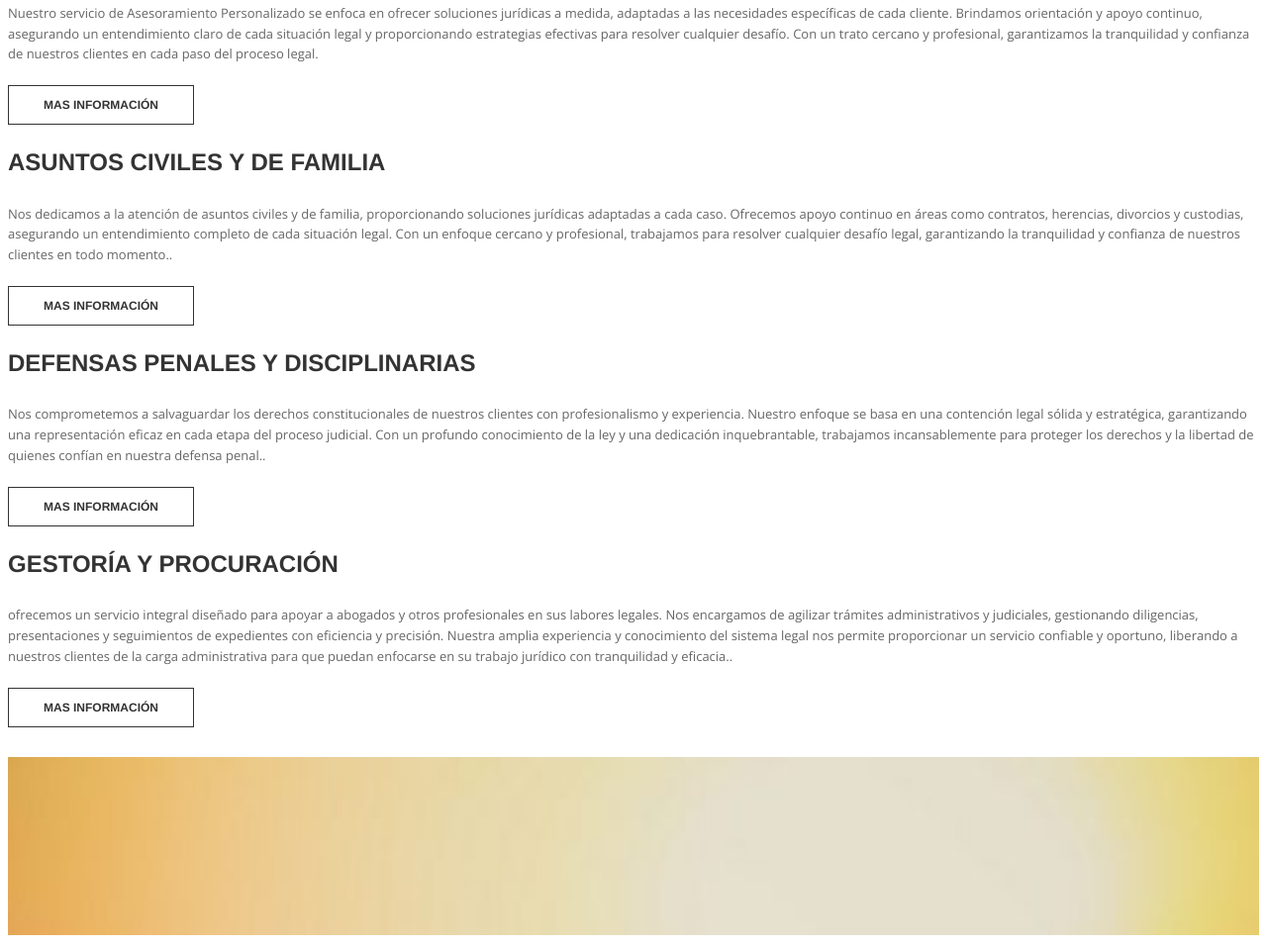
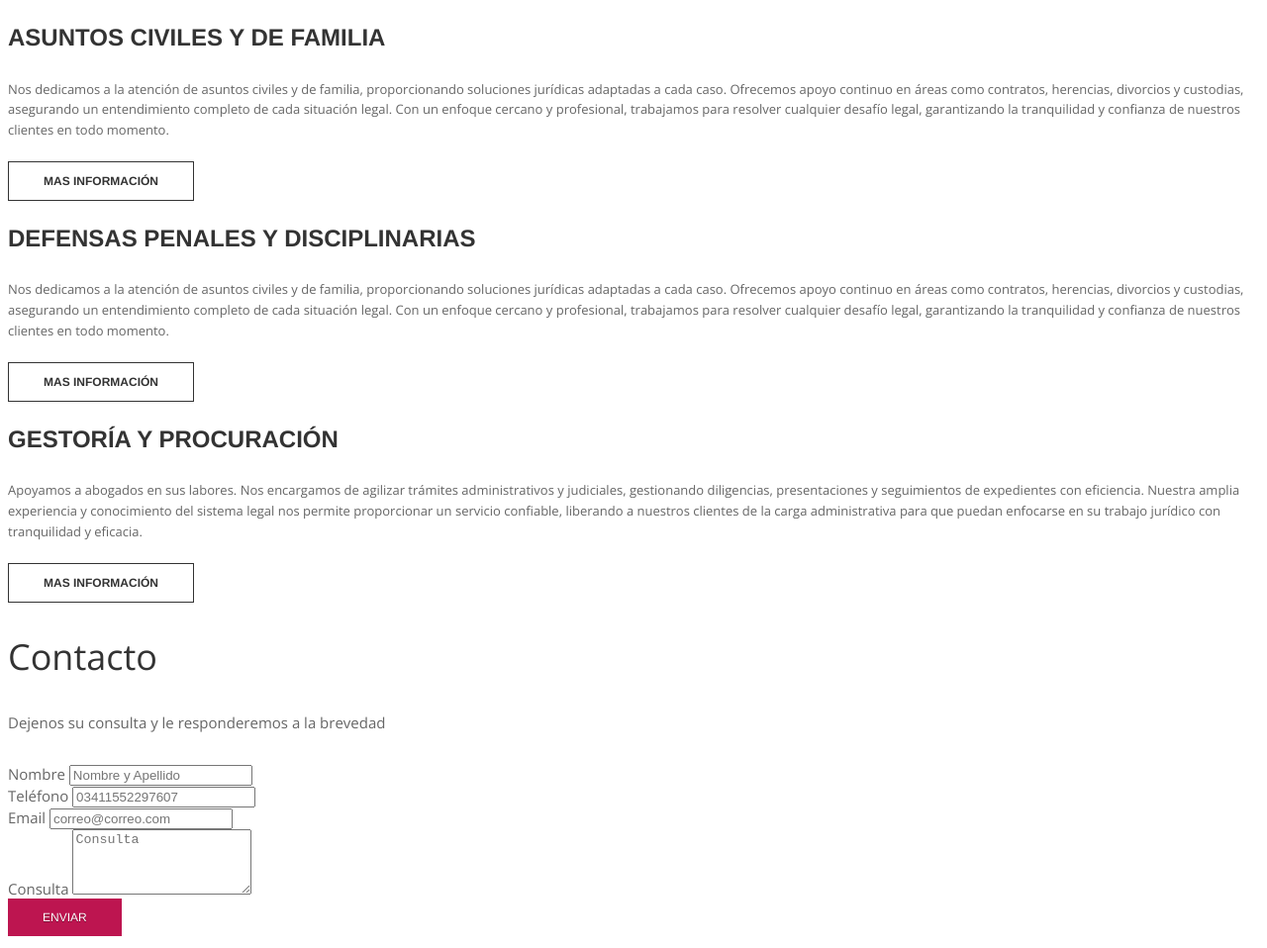
Before and after one commit to marianodevel/byb_landing, a plain HTML site: page index.html in a window 1280 px wide. Shown: the part 942-1900 px from the top of the page at 99% size. Drawn offline with nearby package versions, Linux system fonts and the light colour scheme; some icons are missing; a web font is replaced by a local one.

Commit message:
cambiado texto

```diff
--- a/assets/css/styles.css
+++ b/assets/css/styles.css
@@ -225,7 +225,7 @@ a:hover {
 
 **********************************************************************/
 #head {
-  background: #f4f4f4 url(../images/bg_head.jpg) top center;
+  background: #f4f4f4 url(../images/corte2.png) top center;
   background-size: cover;
   color: #7C7C7C;
   padding: 30px 0 35px 0;
--- a/index.html
+++ b/index.html
@@ -26,7 +26,7 @@
 <header id="header">
 	<div id="head" class="parallax" parallax-speed="2">
 		<h1 id="logo" class="text-center">
-			<img class="img-circle" src="assets/images/guy.jpg" alt="">
+			<img class="img-circle" src="assets/images/scales.jpg" alt="">
 			<span class="title">B y B Abogados</span>
 			<span class="tagline">Rio Gallegos | Santa Cruz | Argentina<br>
 				<a href="mailto:bybabogados@proton.me">bybabogados@proton.me</a></span>
@@ -40,7 +40,7 @@
 				<button type="button" class="navbar-toggle" data-toggle="collapse" data-target="#bs-example-navbar-collapse-1"> <span class="sr-only">Toggle navigation</span> <span class="icon-bar"></span> <span class="icon-bar"></span> <span class="icon-bar"></span> </button>
 			</div>
 
-			<div class="navbar-collapse collapse">
+			<!--	<div class="navbar-collapse collapse">
 
 				<ul class="nav navbar-nav">
 					<li class="active"><a href="index.html">Inicio</a></li>
@@ -74,28 +74,29 @@
 			<div class="row">
 				<div class="col-sm-6 col-md-3">
 					<h3 class="text-center">Asesoramiento personalizado</h3>
-					<p>Nuestro servicio de Asesoramiento Personalizado se enfoca en ofrecer soluciones jurídicas a medida, adaptadas a las necesidades específicas de cada cliente. Brindamos orientación y apoyo continuo, asegurando un entendimiento claro de cada situación legal y proporcionando estrategias efectivas para resolver cualquier desafío. Con un trato cercano y profesional, garantizamos la tranquilidad y confianza de nuestros clientes en cada paso del proceso legal.</p>
+					<p>Nuestro servicio se enfoca en ofrecer soluciones jurídicas a medida, adaptadas a las necesidades de cada cliente. Brindamos orientación y apoyo continuo, asegurando un entendimiento claro de cada situación legal y proporcionando estrategias efectivas para resolver cualquier desafío. Con un trato cercano y profesional, garantizamos la tranquilidad y confianza de nuestros clientes en cada paso del proceso legal.</p>
 					<p class="text-center"><a href="" class="btn btn-action">Mas información</a></p>
 				</div>
 				<div class="col-sm-6 col-md-3">
 					<h3 class="text-center">Asuntos Civiles y de Familia</h3>
-					<p>Nos dedicamos a la atención de asuntos civiles y de familia, proporcionando soluciones jurídicas adaptadas a cada caso. Ofrecemos apoyo continuo en áreas como contratos, herencias, divorcios y custodias, asegurando un entendimiento completo de cada situación legal. Con un enfoque cercano y profesional, trabajamos para resolver cualquier desafío legal, garantizando la tranquilidad y confianza de nuestros clientes en todo momento..</p>
+					<p>Nos dedicamos a la atención de asuntos civiles y de familia, proporcionando soluciones jurídicas adaptadas a cada caso. Ofrecemos apoyo continuo en áreas como contratos, herencias, divorcios y custodias, asegurando un entendimiento completo de cada situación legal. Con un enfoque cercano y profesional, trabajamos para resolver cualquier desafío legal, garantizando la tranquilidad y confianza de nuestros clientes en todo momento.</p>
 					<p class="text-center"><a href="" class="btn btn-action">Mas información</a></p>
 				</div>
 				<div class="col-sm-6 col-md-3">
 					<h3 class="text-center">Defensas Penales y Disciplinarias</h3>
-					<p>Nos comprometemos a salvaguardar los derechos constitucionales de nuestros clientes con profesionalismo y experiencia. Nuestro enfoque se basa en una contención legal sólida y estratégica, garantizando una representación eficaz en cada etapa del proceso judicial. Con un profundo conocimiento de la ley y una dedicación inquebrantable, trabajamos incansablemente para proteger los derechos y la libertad de quienes confían en nuestra defensa penal..</p>
+					<p>Nos dedicamos a la atención de asuntos civiles y de familia, proporcionando soluciones jurídicas adaptadas a cada caso. Ofrecemos apoyo continuo en áreas como contratos, herencias, divorcios y custodias, asegurando un entendimiento completo de cada situación legal. Con un enfoque cercano y profesional, trabajamos para resolver cualquier desafío legal, garantizando la tranquilidad y confianza de nuestros clientes en todo momento.</p>
 					<p class="text-center"><a href="" class="btn btn-action">Mas información</a></p>
 				</div>
 				<div class="col-sm-6 col-md-3">
 					<h3 class="text-center">Gestoría y Procuración</h3>
-					<p>ofrecemos un servicio integral diseñado para apoyar a abogados y otros profesionales en sus labores legales. Nos encargamos de agilizar trámites administrativos y judiciales, gestionando diligencias, presentaciones y seguimientos de expedientes con eficiencia y precisión. Nuestra amplia experiencia y conocimiento del sistema legal nos permite proporcionar un servicio confiable y oportuno, liberando a nuestros clientes de la carga administrativa para que puedan enfocarse en su trabajo jurídico con tranquilidad y eficacia..</p>
+					<p>Apoyamos a abogados en sus labores. Nos encargamos de agilizar trámites administrativos y judiciales, gestionando diligencias, presentaciones y seguimientos de expedientes con eficiencia. Nuestra amplia experiencia y conocimiento del sistema legal nos permite proporcionar un servicio confiable, liberando a nuestros clientes de la carga administrativa para que puedan enfocarse en su trabajo jurídico con tranquilidad y eficacia.</p>
+
 					<p class="text-center"><a href="" class="btn btn-action">Mas información</a></p>
 				</div>
 			</div>
 		</div> <!-- / section -->
 
-		<div class="row section recentworks topspace">
+		<!--		<div class="row section recentworks topspace">
 
 			<div class="thumbnails recentworks row">
 
@@ -181,7 +182,30 @@
 		</div> <!-- /section -->
 
 		<div class="row section topspace">
-			<div class="panel panel-cta"><div class="panel-body">
+			<div class="container mt-5">
+        <h2>Contacto</h2>
+	<p>Dejenos su consulta y le responderemos a la brevedad</p>
+        <form>
+            <div class="form-group">
+                <label for="nombre">Nombre</label>
+                <input type="text" class="form-control" id="nombre" placeholder="Nombre y Apellido" required>
+            </div>
+            <div class="form-group">
+                <label for="telefono">Teléfono</label>
+                <input type="tel" class="form-control" id="telefono" placeholder="03411552297607" pattern="[0-9]{10}" required>
+            </div>
+            <div class="form-group">
+                <label for="mail">Email</label>
+                <input type="email" class="form-control" id="mail" placeholder="correo@correo.com" required>
+            </div>
+            <div class="form-group">
+                <label for="consulta">Consulta</label>
+                <textarea class="form-control" id="consulta" rows="4" placeholder="Consulta" required></textarea>
+            </div>
+            <button type="submit" class="btn btn-primary">Enviar</button>
+        </form>
+    </div>
+			<!--			<div class="panel panel-cta"><div class="panel-body">
 				<div class="col-lg-8">
 					<p>A simple, nice-looking <b>call to action box</b>. Boxing is about respect. getting it for yourself,
 					and taking it away from the other guy. no, this is mount everest. </p>
@@ -209,18 +233,18 @@
 	<div class="container">
 		<div class="row">
 			<div class="col-md-3 widget">
-				<h3 class="widget-title">Contact</h3>
+				<h3 class="widget-title">Contacto</h3>
 				<div class="widget-body">
 					<p>+234 23 9873237<br>
-						<a href="mailto:#">some.email@somewhere.com</a><br>
+						<a href="mailto:#">bybabogados@proton.me</a><br>
 						<br>
-						234 Hidden Pond Road, Ashland City, TN 37015
+						2966 710889
 					</p>
 				</div>
 			</div>
 
 			<div class="col-md-3 widget">
-				<h3 class="widget-title">Follow me</h3>
+				<h3 class="widget-title">ByB en las redes</h3>
 				<div class="widget-body">
 					<p class="follow-me-icons">
 						<a href=""><i class="fa fa-twitter fa-2"></i></a>
```
Also changed, not shown: assets/images/_e676da10-4d1e-4774-a5da-165f3a6ebb10.jpeg (added), assets/images/bookcase-335849_1280.jpg (added), assets/images/corte.jpeg (added), assets/images/corte2.png (added), assets/images/stockvault-jury-box240119.jpg (added), 4 other files.
